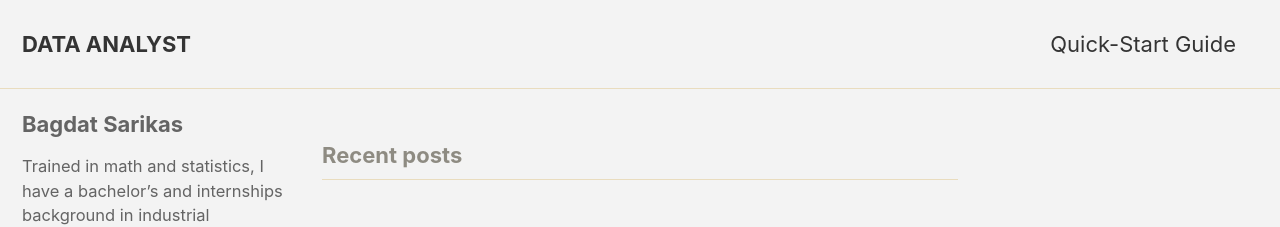
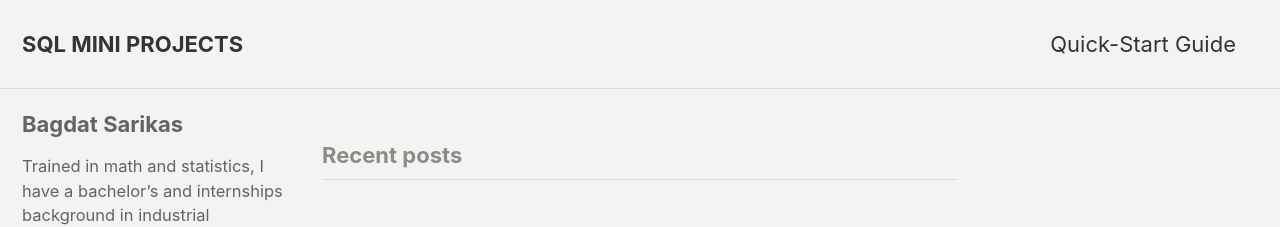
Before and after one commit to bagdatsarikas/bagdatsarikas.github.io, a Jekyll site: the page built from index.html, in a window 1280 px wide and 1397 px high. Shown: the top 227 px of the window. Built offline with Jekyll 4.4.1, drawn with Linux system fonts in a browser that asks for light colours; cached includes are drawn as plain includes; the list of posts is cut into pages by our own code.

Commit message:
Update _config.yml

```diff
--- a/_config.yml
+++ b/_config.yml
@@ -16,7 +16,7 @@ minimal_mistakes_skin    : "dirt" # "air", "aqua", "contrast", "dark", "dirt", "
 
 # Site Settings
 locale                   : "en-US"
-title                    : "DATA ANALYST"
+title                    : "SQL MINI PROJECTS"
 title_separator          : "-"
 subtitle                 : # site tagline that appears below site title in masthead
 name                     : "Your Name"
@@ -126,10 +126,10 @@ I am eager to keep learning in a challenging, fast-paced environment. "
       # url: "https://facebook.com/"
     - label: "GitHub"
       icon: "fab fa-fw fa-github"
-      # url: "https://github.com/"
-    - label: "Instagram"
+      # url: "https://github.com/bagdatsarikas"
+    - label: "Linkedin"
       icon: "fab fa-fw fa-instagram"
-      # url: "https://instagram.com/"
+      # url: "https://www.linkedin.com/in/bagdatsarikas/"
 
 # Site Footer
 footer:
```
